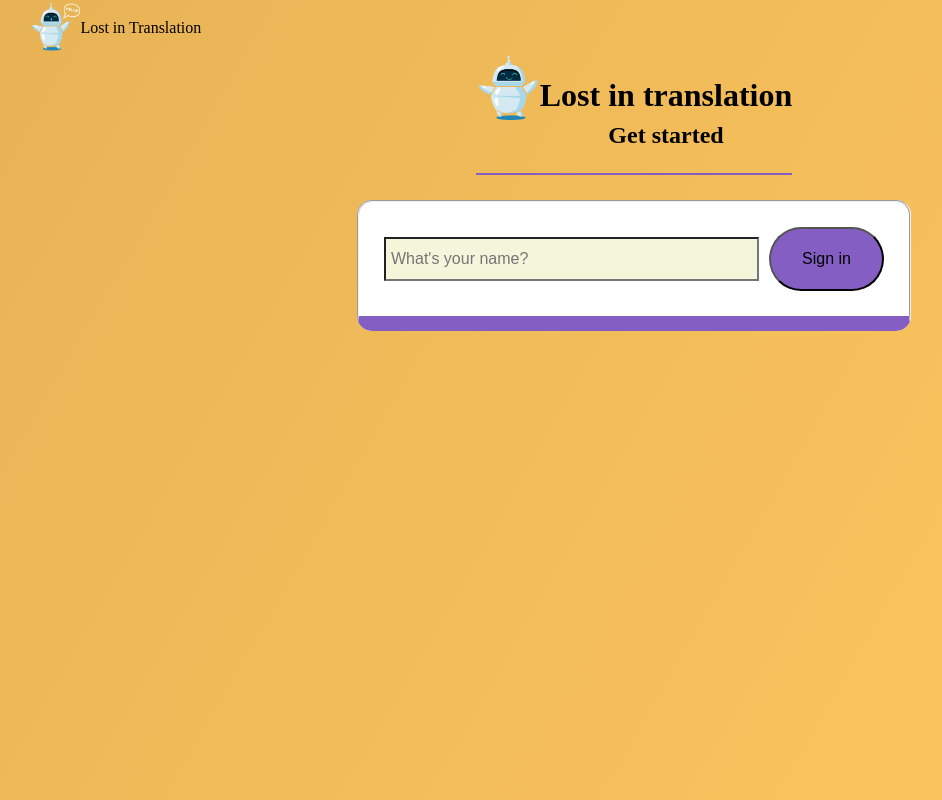
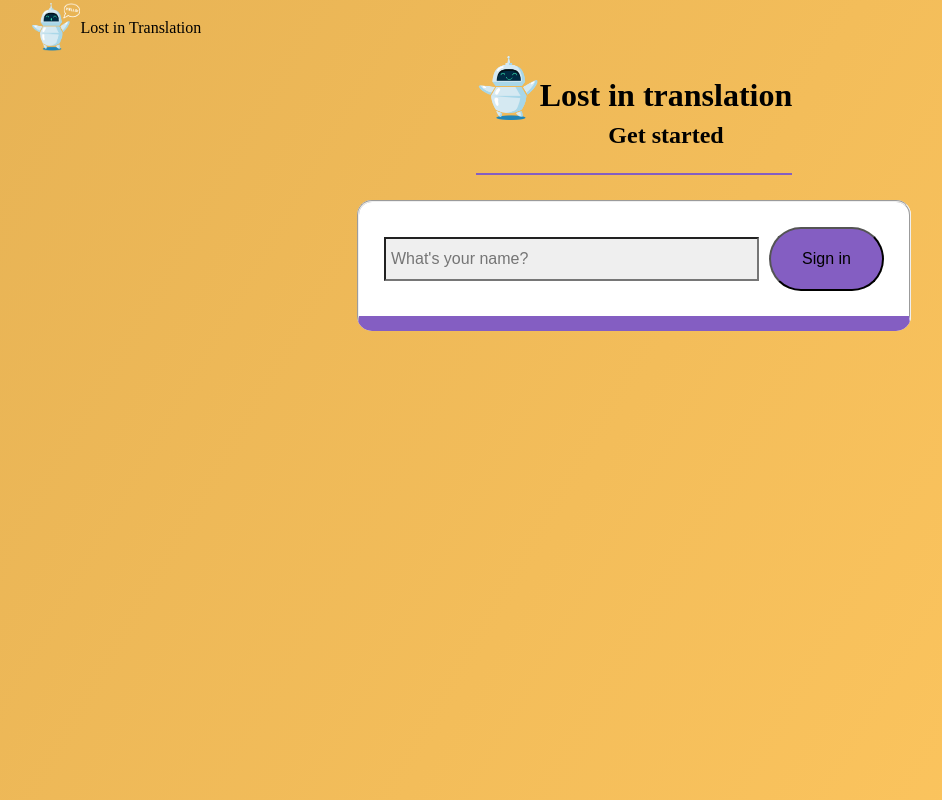
Before and after one commit to s325909/react-sign-language-translator, a React (Create React App) app: page / in a window 1280 px wide. Shown: the whole page, without its empty margins (6-948 px from the left). Built offline with nearby package versions, Linux system fonts and the light colour scheme; no server answers.

Commit message:
FEAT: Startpage text & background colors

```diff
--- a/src/index.css
+++ b/src/index.css
@@ -72,7 +72,8 @@ code {
 	height: 40px;
 	font-size: 16px;
 	margin: 10px 0;
-  background-color: beige;
+  background-color: #EFEFEF ;
+  color: #969696 ;
 }
 
 .form_field button {
```
